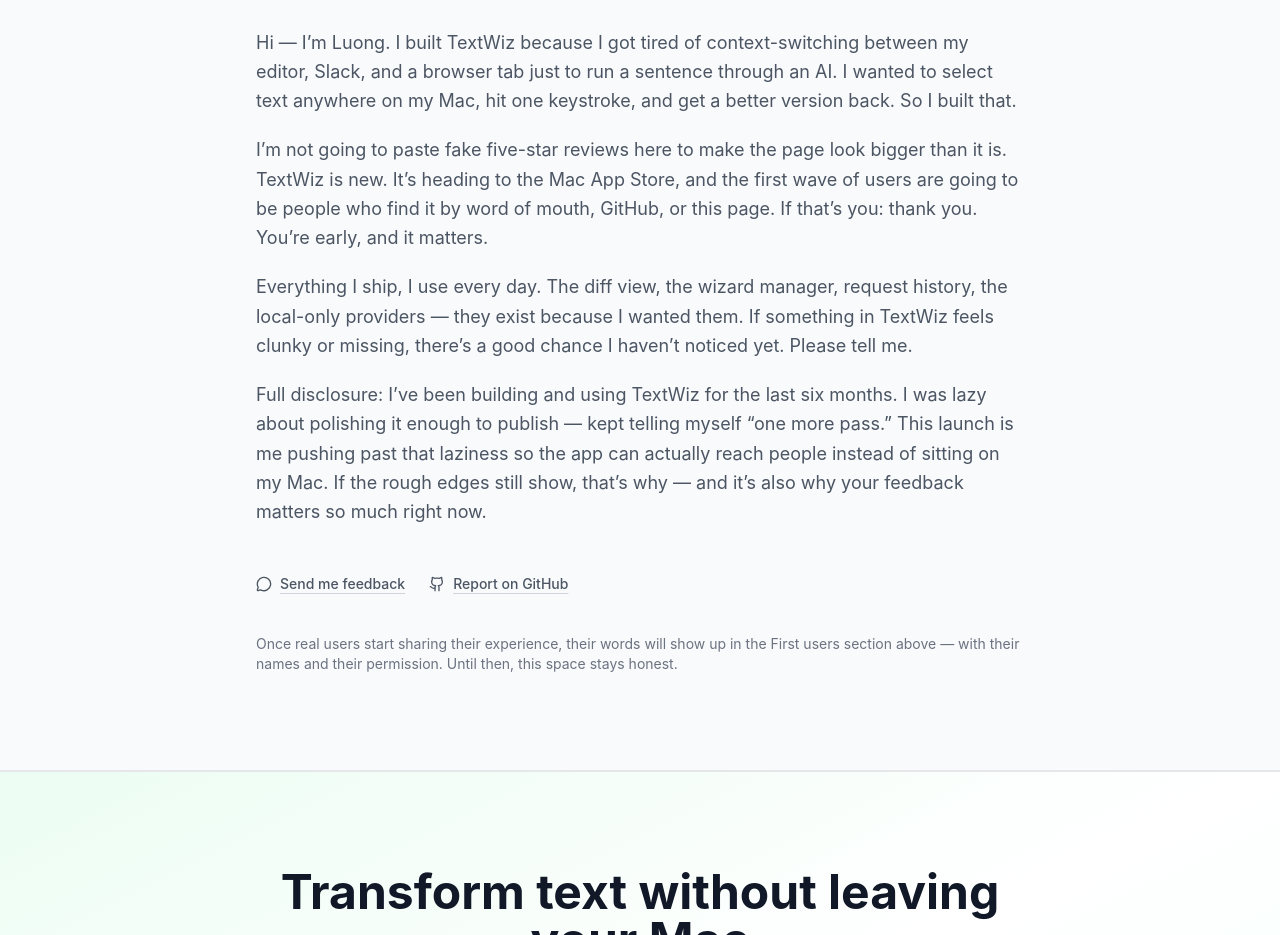
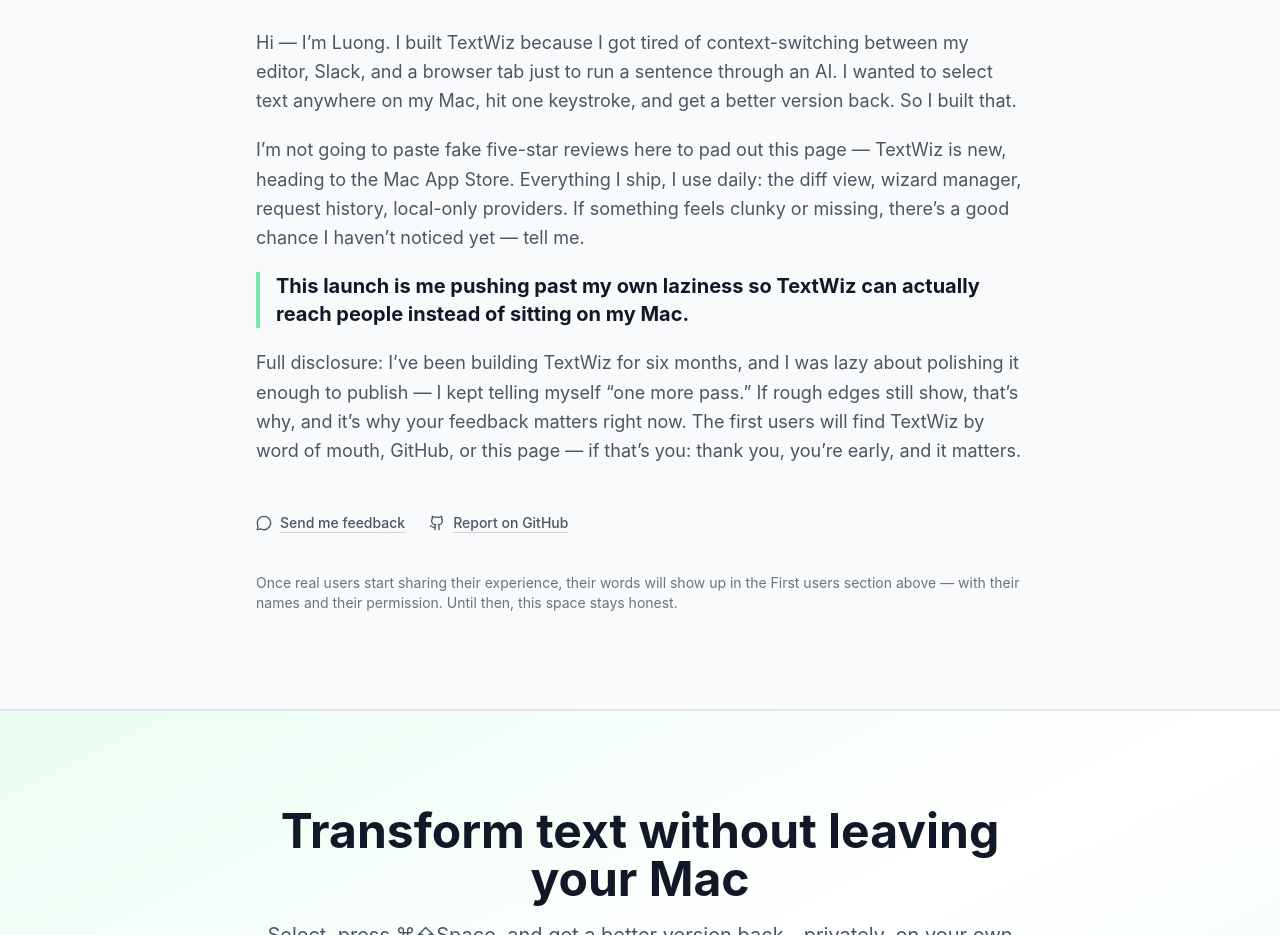
Before and after one commit to luongnv89/textwiz-website, a React (Vite) app: page / in a window 1280 px wide. Shown: the part 9840-10775 px from the top of the page. Built offline with nearby package versions, Linux system fonts and the light colour scheme.

Commit message:
refactor(landing): break honest note into scannable paragraphs (#22)
Restructure the founder's four-paragraph honest note into three shorter
paragraphs plus one bolded pull-quote, matching the terse, scannable
style used elsewhere on the page. Original meaning and tone preserved.

```diff
--- a/src/components/HonestNote.jsx
+++ b/src/components/HonestNote.jsx
@@ -44,21 +44,21 @@
             keystroke, and get a better version back. So I built that.
           </p>
           <p>
-            I&rsquo;m not going to paste fake five-star reviews here to make the page look bigger than it is. TextWiz is
-            new. It&rsquo;s heading to the Mac App Store, and the first wave of users are going to be people who find
-            it by word of mouth, GitHub, or this page. If that&rsquo;s you: thank you. You&rsquo;re early, and it
-            matters.
+            I&rsquo;m not going to paste fake five-star reviews here to pad out this page — TextWiz is new, heading
+            to the Mac App Store. Everything I ship, I use daily: the diff view, wizard manager, request history,
+            local-only providers. If something feels clunky or missing, there&rsquo;s a good chance I haven&rsquo;t
+            noticed yet — tell me.
+          </p>
+          <p className="border-l-4 border-primary-300 dark:border-primary-500 pl-4 text-xl font-bold text-gray-900 dark:text-slate-100">
+            This launch is me pushing past my own laziness so TextWiz can actually reach people instead of sitting on
+            my Mac.
           </p>
           <p>
-            Everything I ship, I use every day. The diff view, the wizard manager, request history, the local-only
-            providers — they exist because I wanted them. If something in TextWiz feels clunky or missing, there&rsquo;s
-            a good chance I haven&rsquo;t noticed yet. Please tell me.
-          </p>
-          <p>
-            Full disclosure: I&rsquo;ve been building and using TextWiz for the last six months. I was lazy about
-            polishing it enough to publish — kept telling myself &ldquo;one more pass.&rdquo; This launch is me pushing
-            past that laziness so the app can actually reach people instead of sitting on my Mac. If the rough edges
-            still show, that&rsquo;s why — and it&rsquo;s also why your feedback matters so much right now.
+            Full disclosure: I&rsquo;ve been building TextWiz for six months, and I was lazy about polishing it
+            enough to publish — I kept telling myself &ldquo;one more pass.&rdquo; If rough edges still show,
+            that&rsquo;s why, and it&rsquo;s why your feedback matters right now. The first users will find TextWiz
+            by word of mouth, GitHub, or this page — if that&rsquo;s you: thank you, you&rsquo;re early, and it
+            matters.
           </p>
         </div>
 
```
